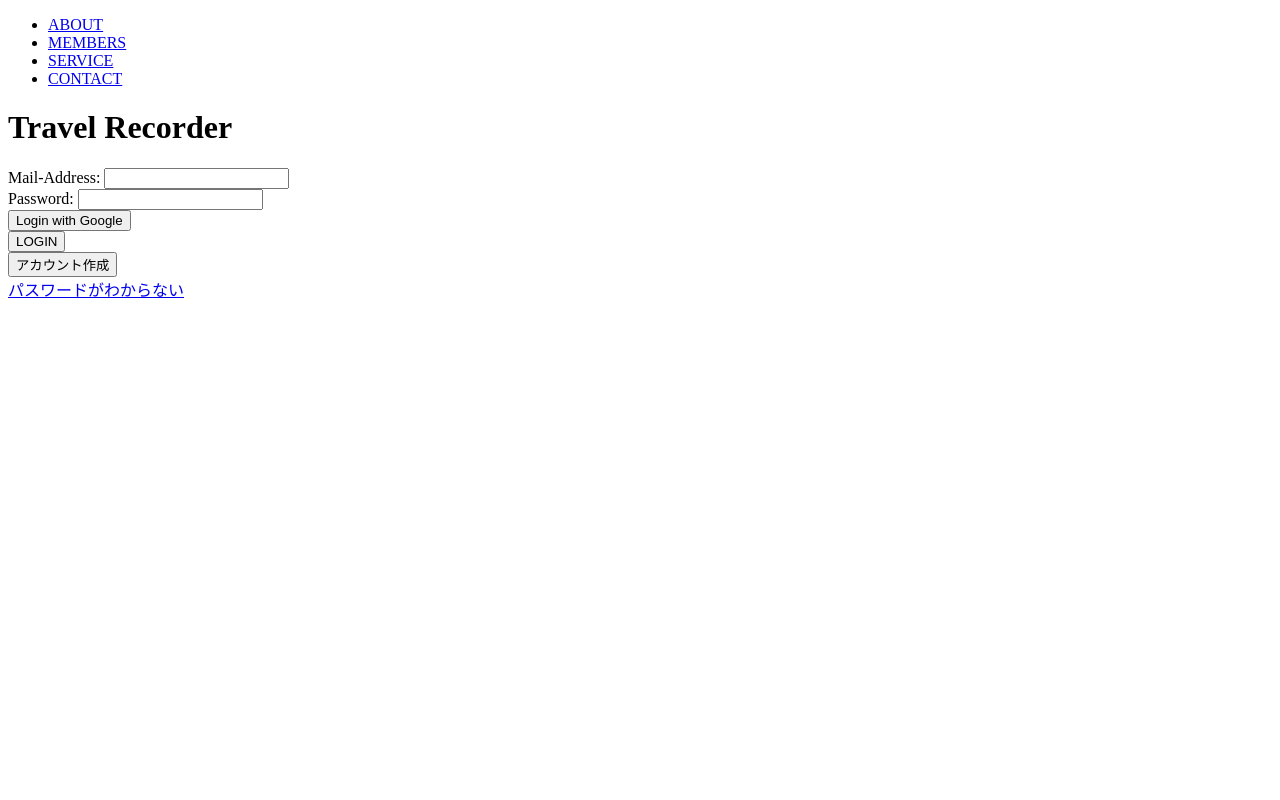
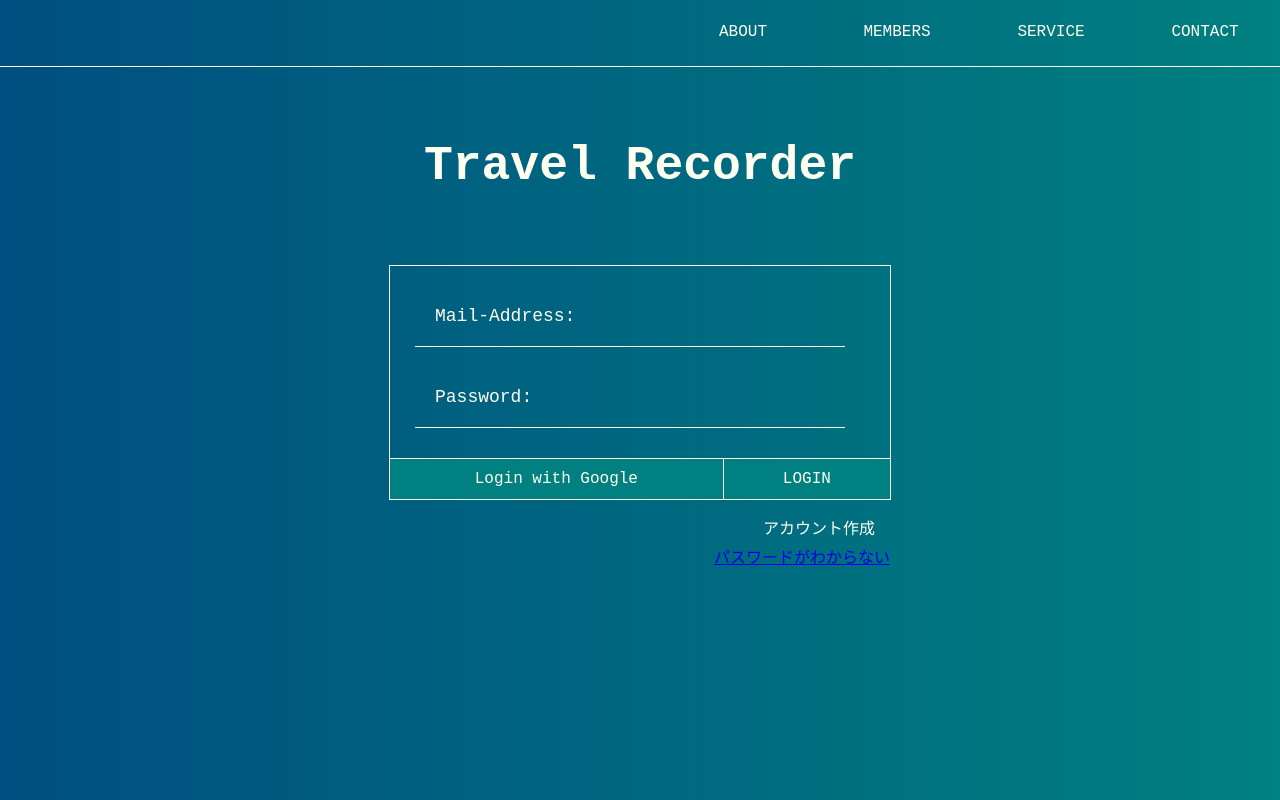
Before and after one commit to ritsuki-i/Travel-Recorder, a Flask app: page / in a window 1280 px wide. Run offline with Flask 3, Linux system fonts and the light colour scheme.

Commit message:
諸々のcss追加

```diff
--- a/static/css/login.css
+++ b/static/css/login.css
@@ -0,0 +1,271 @@
+@charset "UTF-8";
+body{
+    margin:0;
+    background: linear-gradient(to right, #004f80,#008080 );
+    /*background: linear-gradient(to right, #006080,#008080 );*/
+    overflow-x: hidden; /*横スクロールバー隠す*/
+
+}
+
+
+.waves {
+    position: fixed; /* 要素をページの固定位置に配置 */
+    bottom: 0; /* ページの下端に配置 */
+    left: 0; /* ページの左端に配置 */
+    width: 100%; /* ページの幅いっぱいに広がる */
+    height: 150px; /* 波の高さ */
+    background: url('wave.png') repeat-x; /* 波の背景画像を設定し、水平方向に繰り返し */
+    animation: wave-animation 15s linear infinite; /* 波のアニメーションを設定 */
+    z-index: -1; /* 背景よりも下に配置する */
+}
+
+.parallax > use {
+    animation: move-forever 25s cubic-bezier(.55,.5,.45,.5)     infinite;
+  }
+  .parallax > use:nth-child(1) {
+    animation-delay: -2s;
+    animation-duration: 7s;
+  }
+  .parallax > use:nth-child(2) {
+    animation-delay: -3s;
+    animation-duration: 10s;
+  }
+  .parallax > use:nth-child(3) {
+    animation-delay: -4s;
+    animation-duration: 13s;
+  }
+  .parallax > use:nth-child(4) {
+    animation-delay: -5s;
+    animation-duration: 20s;
+  }
+  @keyframes move-forever {
+    0% {
+     transform: translate3d(-90px,0,0);
+    }
+    100% {
+      transform: translate3d(85px,0,0);
+    }
+  }
+
+#header{
+   border-bottom:solid 1px  ivory;
+   height: 50px;
+}
+#header image{
+    width:10%;
+    height:10%;
+
+}
+
+#menu ul{
+    list-style-type: none;
+    text-align: right;
+}
+
+#menu ul li{
+    display:inline-block;
+    width:150px;
+    padding:3px 0;
+    margin:4px 0;
+    vertical-align: middle;
+    text-align: center;
+    background-color:transparent;
+    font-size:medium;
+    font-family:'Courier New', Courier, monospace;
+    color:ivory;
+}
+
+#menu ul li a{
+    color:ivory;
+    text-decoration: none;
+
+}
+
+#menu ul li a:hover{
+
+    transition-duration: 0.5s;
+    font-size:large;
+
+
+}
+
+
+#title{
+    margin:0 auto;
+    padding: 40px;
+    text-align:center;
+    font-weight:bold;
+    font-size: x-large;
+    font-family: 'Courier New', Courier, monospace;
+    color:ivory;
+
+}
+
+#title img{
+   position: relative;
+    width: 20%;
+    height: 20%;
+}
+
+.container{
+    display:flex;
+    flex-direction: column;
+    width:500px;
+    margin: 0 auto;
+    border:solid 1px ivory;
+
+}
+
+
+
+.bottom-section{
+    display:flex;
+    flex-direction: row;
+    height:100%;
+
+}
+
+.left-half,.right-half{
+   display: flex;
+   flex:1;
+   background-color: teal;
+   justify-content: center;
+   align-items: center;
+  height: 40px;
+
+
+}
+
+.left-half{
+   border: solid 1px ivory;
+   border-bottom:none ;
+   border-left: none;
+  flex:2;
+
+}
+
+.right-half{
+  border-top: solid 1px ivory;
+
+}
+
+
+
+.EmailPassLogin{
+    padding-left: 25px;
+    padding-top:20px;
+    padding-bottom:10px;
+}
+
+
+
+
+.EmailLogin ,.PassLogin{
+    border: none; /* 枠を削除 */
+    border-bottom: 1px solid ivory; /* 下線を追加 */
+    background-color: transparent; /* 背景を透明にする */
+    color: ivory; /* テキストの色を設定 */
+    font-family: 'Courier New', Courier, monospace; /* フォントの設定 */
+    font-size: large; /* フォントサイズの設定 */
+    padding-left: 20px; /* 左側の余白を設定 */
+    padding-right:30px;
+    padding-top: 20px; /* 上側の余白を設定 */
+    margin-bottom: 20px; /* テキストボックスの下に余白を設定 */
+    width: 80%; /* 幅を設定 */
+    outline: none; /* フォーカス時の枠を削除 */
+
+}
+
+.EmailLogin #LoginEmail,.PassLogin #LoginPass{
+    border: none;
+    background-color: transparent;
+    color: ivory;
+    font-family: 'Courier New','Courier New', Courier, monospace;
+    outline:none;
+    width: 100%;
+}
+
+
+
+#login-emailpass{
+
+    background-color: transparent; /* 背景を透明にする */
+    border: none;
+    color: ivory; /* テキストの色を設定 */
+    font-family: 'Courier New', Courier, monospace; /* フォントの設定 */
+    font-size: 16px; /* フォントサイズの設定 */
+
+    cursor: pointer; /* マウスカーソルをポインターに変更 */
+    outline: none; /* フォーカス時の枠を削除 */
+
+}
+
+
+#login-emailpass:hover {
+    transition-duration: 0.5s;
+    color:rgb(178, 232, 229);
+  }
+
+
+#login-google{
+    background-color: transparent; /* 背景を透明にする */
+    border: none; /* 枠を削除する */
+    color: ivory; /* テキストの色を設定 */
+    font-family: 'Courier New', Courier, monospace; /* フォントの設定 */
+    font-size: 16px; /* フォントサイズの設定 */
+    padding: 5px 5px; /* ボタンのパディングを設定 */
+    cursor: pointer; /* マウスカーソルをポインターに変更 */
+    outline: none; /* フォーカス時の枠を削除 */
+}
+
+#login-google:hover {
+    transition-duration: 0.5s;
+    color:rgb(178, 232, 229);
+}
+
+
+#Account{
+    background-color: transparent;
+    border: none;
+    color: ivory;
+    font-family: 'Courier New', Courier, monospace;
+    font-size: 16px;
+    padding: 5px 5px;
+    cursor: pointer;
+    outline: none;
+    display: inline-block;
+    margin-right:10px;
+}
+
+#Account:hover {
+  transition-duration: 0.5s;
+  color:rgb(178, 232, 229);
+}
+
+
+.AccountBordering{
+    display: block;
+    width:500px;
+    margin:0 auto;
+    text-align: right;
+    padding-top: 10px;
+}
+
+@media screen and (max-width:500px) {
+  .container, .AccountBordering, .waves{
+    width: 100vw;
+  }
+  #menu ul li{
+    width: 23vw;
+  }
+  ul{
+    padding-inline-start: 0px;
+  }
+  #Account{
+    color: black;
+    font-weight: bold;
+  }
+  #title{
+    padding: 30px;
+  }
+}
```
Also changed, not shown: static/css/ChangePassword.css (+155 -0 lines), static/css/createAccount.css (added, +171 -0 lines), templates/ChangePassword.html (+53 -10 lines).
